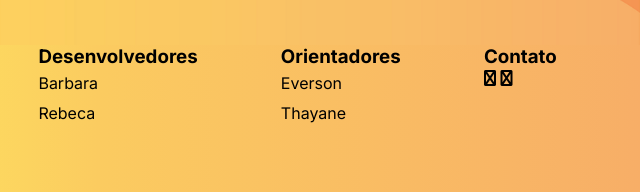
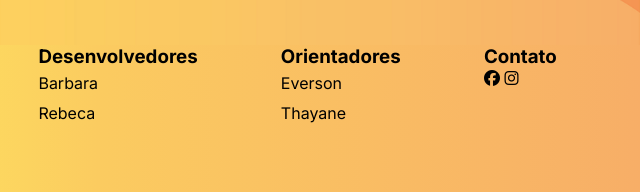
Before and after one commit to BarbaraSamiraS/Receitoteca-, a plain HTML site: page index.html in a window 1280 px wide. Shown: the part 5171-5363 px from the top of the page, 640-1280 px from the left. Drawn offline with Linux system fonts and the light colour scheme; a web font is replaced by a local one.

Commit message:
Atualizar o index.html

```diff
--- a/index.html
+++ b/index.html
@@ -178,8 +178,8 @@
             <div class="contato">
                 <h3>Contato</h3>
                 <div class="iconesRedes">
-                    <i class="fa-solid fa-facebook"></i>
-                    <i class="fa-solid fa-instagram"></i>
+                    <i class="fab fa-facebook"></i>
+                    <i class="fab fa-instagram"></i>
                 </div>
             </div>
         </div>
```
